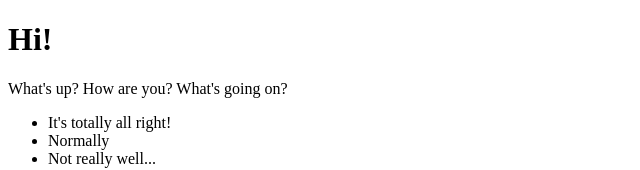
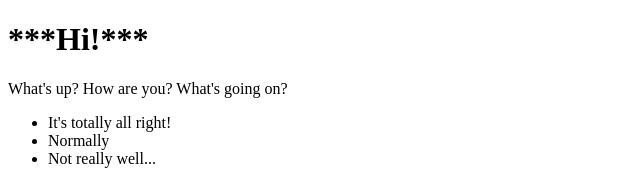
Before and after one commit to walkersevenonethreenineone/27.01.2022.WebSite, a plain HTML site: page index.html in a window 1280 px wide. Shown: the top 170 px of the page, without its empty margins (0-640 px from the left). Drawn offline with Linux system fonts and the light colour scheme.

Commit message:
Update index.html

```diff
--- a/index.html
+++ b/index.html
@@ -2,7 +2,7 @@
 <html>
 <body>
 
-<h1>Hi!</h1>
+<h1>***Hi!***</h1>
 <p>What's up? How are you? What's going on?</p>
 
 <ul>
```
